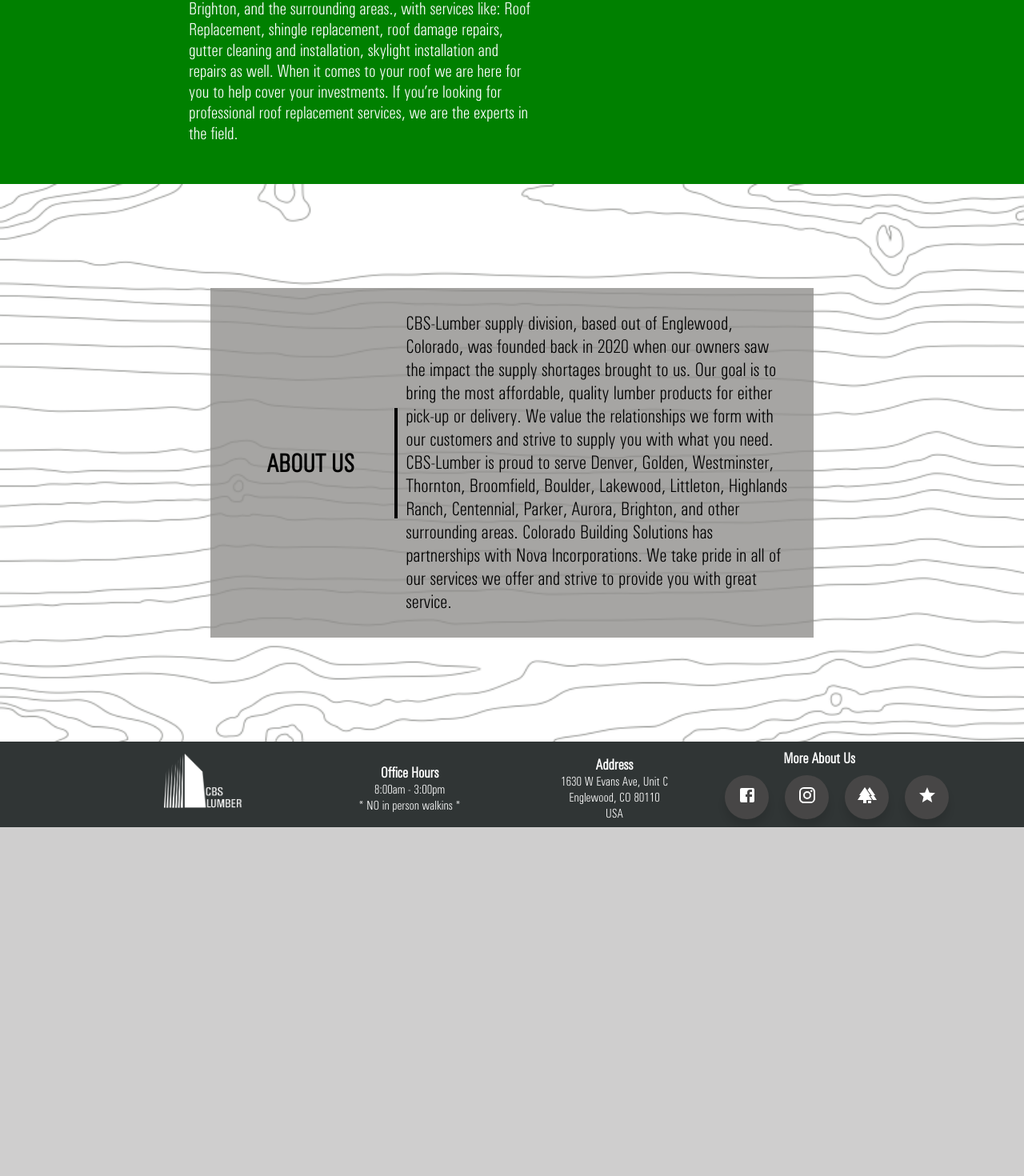
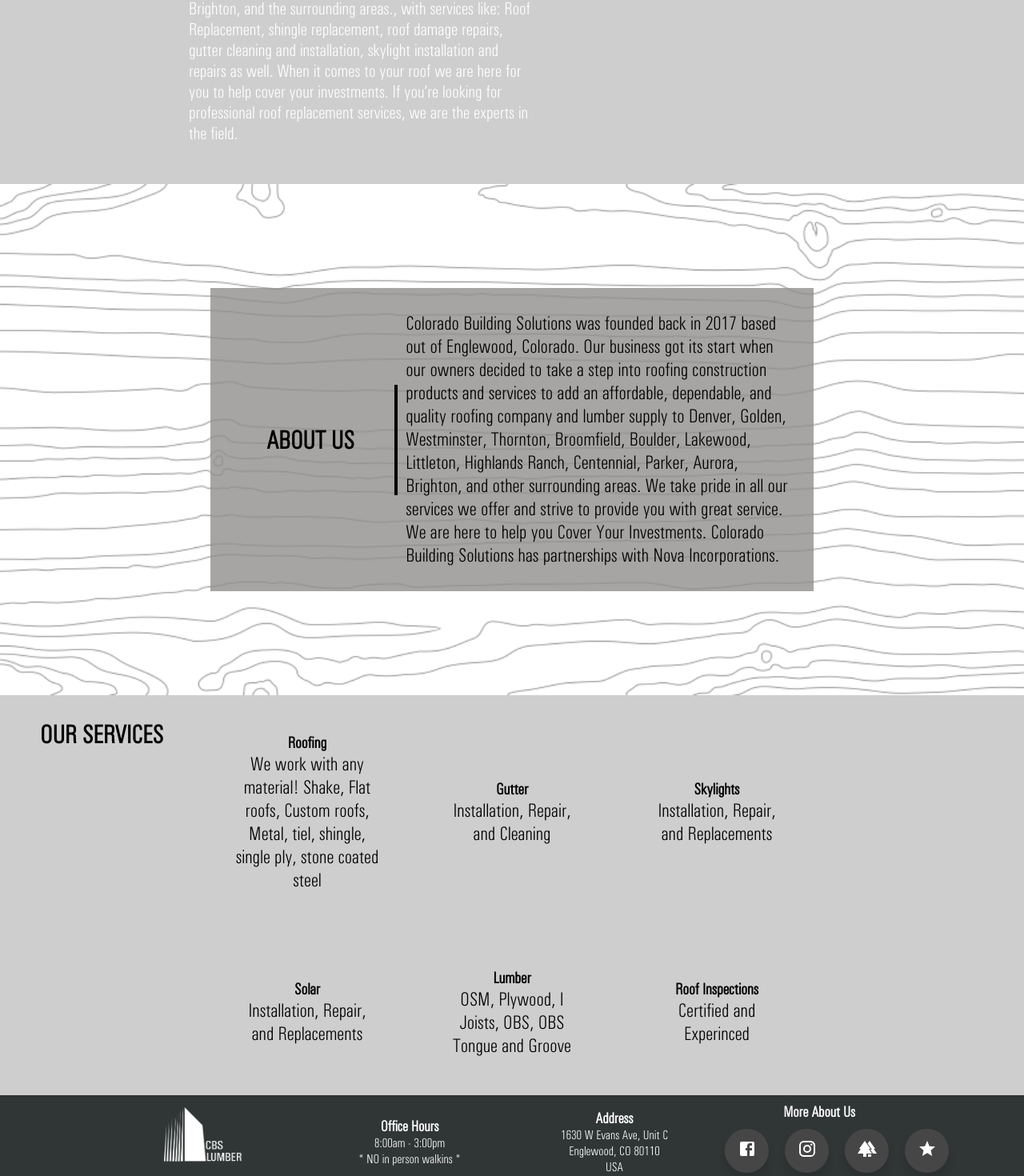
Before and after one commit to Noah8863/COBuildingSolutions, a React (Create React App) app: page / in a window 1280 px wide. Shown: the part 1048-2518 px from the top of the page at 80% size. Before the commit the page ends 2082 px from the top, so only its background shows below. Built offline with nearby package versions, Linux system fonts and the light colour scheme.

Commit message:
fininalized overall structure for info containers

```diff
--- a/package.json
+++ b/package.json
@@ -7,6 +7,10 @@
     "@emailjs/browser": "^3.6.2",
     "@emotion/react": "^11.9.3",
     "@emotion/styled": "^11.9.3",
+    "@fortawesome/fontawesome-svg-core": "^6.2.0",
+    "@fortawesome/free-regular-svg-icons": "^6.2.0",
+    "@fortawesome/free-solid-svg-icons": "^6.2.0",
+    "@fortawesome/react-fontawesome": "^0.2.0",
     "@mui/icons-material": "^5.8.4",
     "@mui/material": "^5.9.2",
     "@mui/x-data-grid": "^5.14.0",
--- a/src/components/InfoContainers/info.js
+++ b/src/components/InfoContainers/info.js
@@ -1,6 +1,7 @@
 import React from "react";
 import ContactButton from "../ContactButton/contactButton";
 import { Link } from "react-router-dom";
+import { FontAwesomeIcon } from '@fortawesome/react-fontawesome'
 import "./info.scss";
 
 function textInfo() {
@@ -57,77 +58,60 @@
           </div>
           <div>
             <p>
-              CBS-Lumber supply division, based out of Englewood, Colorado, was
-              founded back in 2020 when our owners saw the impact the supply
-              shortages brought to us. Our goal is to bring the most affordable,
-              quality lumber products for either pick-up or delivery. We value
-              the relationships we form with our customers and strive to supply
-              you with what you need. CBS-Lumber is proud to serve Denver,
-              Golden, Westminster, Thornton, Broomfield, Boulder, Lakewood,
-              Littleton, Highlands Ranch, Centennial, Parker, Aurora, Brighton,
-              and other surrounding areas. Colorado Building Solutions has
-              partnerships with Nova Incorporations. We take pride in all of our
-              services we offer and strive to provide you with great service.
+
+              Colorado Building Solutions was founded back in 2017 based out of
+              Englewood, Colorado. Our business got its start when our owners
+              decided to take a step into roofing construction products and
+              services to add an affordable, dependable, and quality roofing
+              company and lumber supply to Denver, Golden, Westminster,
+              Thornton, Broomfield, Boulder, Lakewood, Littleton, Highlands
+              Ranch, Centennial, Parker, Aurora, Brighton, and other surrounding
+              areas. We take pride in all our services we offer and strive to
+              provide you with great service. We are here to help you Cover Your
+              Investments. Colorado Building Solutions has partnerships with
+              Nova Incorporations.
             </p>
           </div>
         </div>
       </div>
-      {/* <h1 className="infoAreaTitles">LUMBER</h1>
-      <p className="infoText">
-        Colorado Building Solutions now has a bulk lumber supply at our
-        warehouse, available today for pickup or delivery. Colorado Building
-        Solutions provides a variety of lumber to meet all of your building
-        needs. Our Lumber supply includes OSB, OSB Tongue and Groove, Plywood, I
-        joist, and traditional lumber. With a few other products being added
-        soon. Colorado Building Solutions is a wholesale lumber vendor serving
-        Denver, Golden, Westminster, Thornton, Broomfield, Boulder, Lakewood,
-        Littleton, Highlands Ranch, Centennial, Parker, Aurora, Brighton, and
-        other surrounding areas.
-      </p>
-      <Link to="/quote">
-        <ContactButton name="Get A Quote" />
-      </Link> */}
-      {/* <div className="banner"></div>
-      <h1 className="infoAreaTitles">OUR SERVICES</h1>
-      <div id="our-services-container">
-        <ul>
-          <li>
-            Roofing- We work with almost any roofing material.
-            <ul>
-              <li>Shake</li>
-              <li>Flat Roofs</li>
-              <li>Custom Roofs</li>
-              <li>Metal</li>
-              <li>Tile</li>
-              <li>Shingle</li>
-              <li>Single Ply</li>
-              <li>Stone Coated Steel</li>
-            </ul>
-          </li>
-          <li>Gutter Installation</li>
-          <li>Gutter Repair</li>
-          <li>Gutter Cleaning</li>
-          <li>Skylights</li>
-          <li>Solar</li>
-          <li>Roof Inspections</li>
-          <li>
-            <a href="/lumber">Lumber</a>
-          </li>
-        </ul>
-      </div> */}
-      {/* <h1 className="infoAreaTitles">ABOUT US</h1>
-      <p className="infoText">
-        Colorado Building Solutions was founded back in 2017 based out of
-        Englewood, Colorado. Our business got its start when our owners decided
-        to take a step into roofing construction products and services to add an
-        affordable, dependable, and quality roofing company and lumber supply to
-        Denver, Golden, Westminster, Thornton, Broomfield, Boulder, Lakewood,
-        Littleton, Highlands Ranch, Centennial, Parker, Aurora, Brighton, and
-        other surrounding areas. We take pride in all our services we offer and
-        strive to provide you with great service. We are here to help you Cover
-        Your Investments. Colorado Building Solutions has partnerships with Nova
-        Incorporations.
-      </p> */}
+      <div id="service-container">
+        <h1>OUR SERVICES</h1>
+        <div id="service-container-grid">
+          <div className="service-items">
+            <h5>Roofing</h5>
+            <p>
+              We work with any material! Shake, Flat roofs, Custom roofs, Metal,
+              tiel, shingle, single ply, stone coated steel
+            </p>
+          </div>
+
+          <div className="service-items">
+            <h5>Gutter</h5>
+            <p>Installation, Repair, and Cleaning</p>
+          </div>
+
+          <div className="service-items">
+            <h5>Skylights</h5>
+            <p>Installation, Repair, and Replacements</p>
+          </div>
+
+          <div className="service-items">
+            <h5>Solar</h5>
+            <p>Installation, Repair, and Replacements</p>
+          </div>
+
+          <div className="service-items">
+            <h5>Lumber</h5>
+            <p>OSM, Plywood, I Joists, OBS, OBS Tongue and Groove</p>
+          </div>
+
+          <div className="service-items">
+          <FontAwesomeIcon icon="fa-solid fa-user-helmet-safety" />
+            <h5>Roof Inspections</h5>
+            <p>Certified and Experinced</p>
+          </div>
+        </div>
+      </div>
     </main>
   );
 }
--- a/src/components/InfoContainers/info.scss
+++ b/src/components/InfoContainers/info.scss
@@ -4,17 +4,12 @@
 $bg: #f3f8fa;
 $white: #fff;
 
-#about-us-container {
-  position: relative;
-  display: flex;
-  width: 100vw;
-}
+
 #about-us-card {
   position: relative;
   display: grid;
   justify-content: center;
   grid-template-columns: 40% 30%;
-  background-color: red;
   width: auto;
   text-align: left;
   padding: 20px;
@@ -52,7 +47,6 @@
   font-size: 22px;
   justify-content: center;
   grid-template-columns: 40% 30%;
-  background-color: green;
   padding: 20px;
   color: white;
 }
@@ -95,7 +89,37 @@
   align-items: center;
   text-align: center;
 }
-
+#service-container {
+  position: relative;
+  display: flex;
+  width: 100%;
+  height: auto;
+}
+#service-container h1 {
+  position: absolute;
+  top: 30px;
+  left: 50px;
+}
+#service-container-grid {
+  position: relative;
+  display: grid;
+  grid-template-columns: 20% 20% 20%;
+  font-size: 24px;
+  grid-template-rows: auto auto;
+  justify-content: center;
+  align-items: center;;
+  width: 100%;
+  height: 500px;
+}
+.service-items {
+  position: relative;
+  padding: 20px;
+  width: 70%;
+  height: auto;
+  min-width:100px;
+  text-align:center;
+  margin: auto;
+}
 // .banner {
 //   width: auto;
 //   height: 37.5vmin;
```
Also changed, not shown: 1 other file (tests, documents, lock files or other folders).
